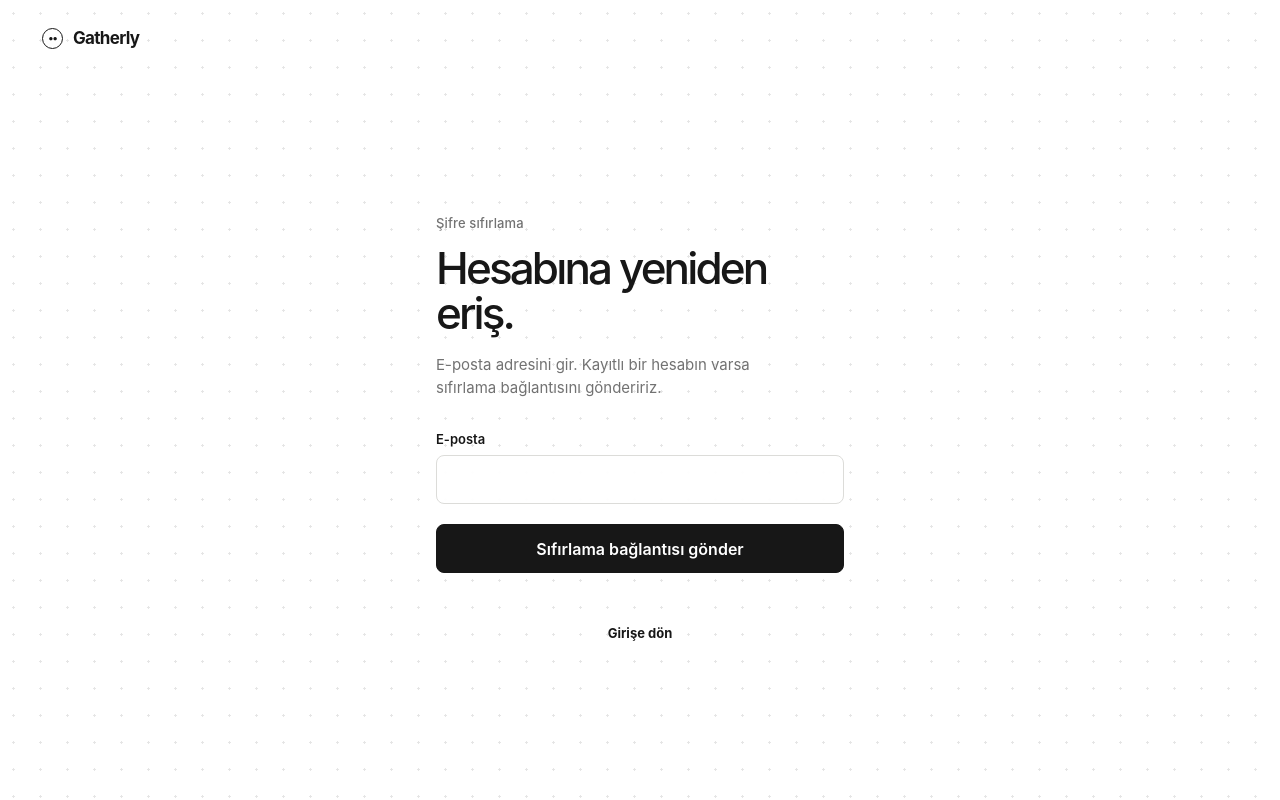
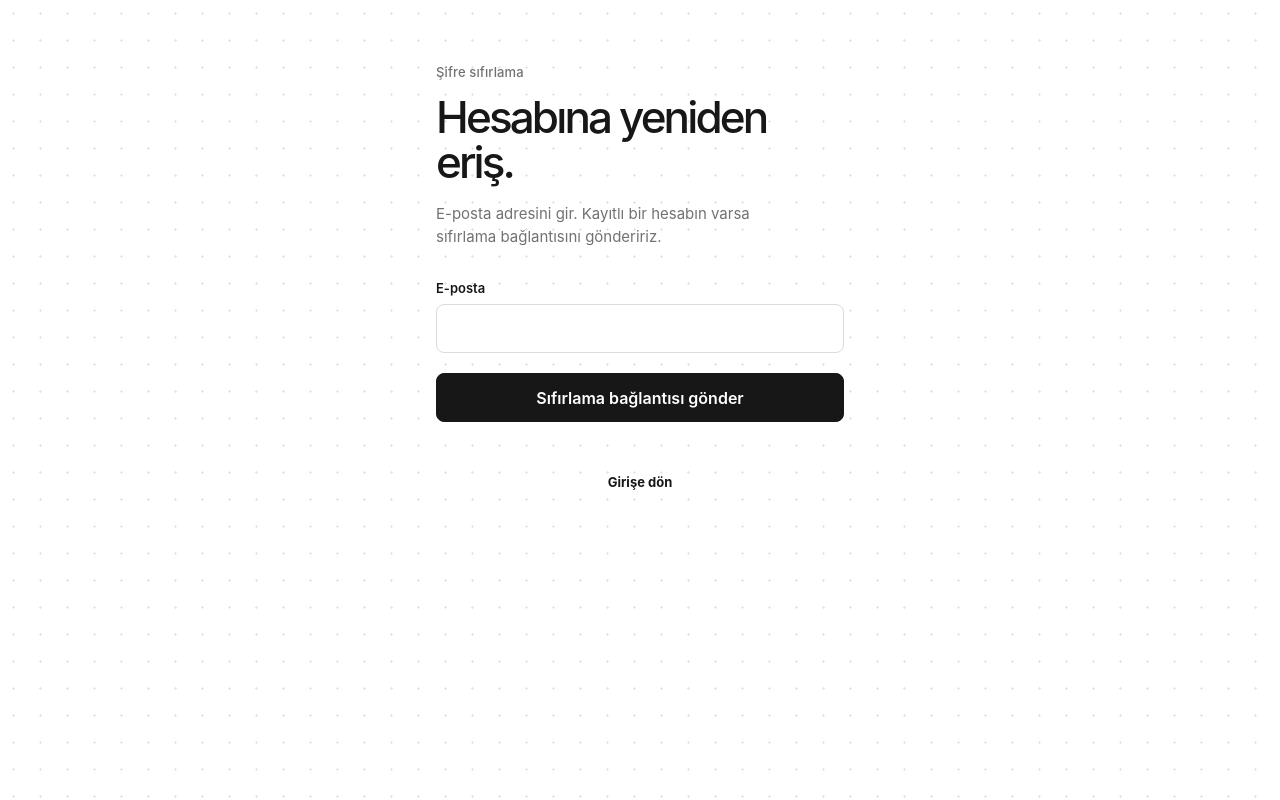
Before and after one commit to canyavuzdb/Gatherly, a Next.js app in the folder apps/web/: page /forgot-password in a window 1280 px wide. Built offline with nearby package versions, Linux system fonts and the light colour scheme; no server answers.

Commit message:
fix(auth-ui): simplify password reset header

```diff
--- a/apps/web/src/app/forgot-password/page.tsx
+++ b/apps/web/src/app/forgot-password/page.tsx
@@ -24,7 +24,6 @@ export default function ForgotPasswordPage() {
   }
 
   return <main className="auth-page">
-    <div className="auth-brand"><div className="wordmark" aria-label="Gatherly"><span className="wordmark-mark">••</span>Gatherly</div></div>
     <section className="auth-stage" aria-labelledby="forgot-password-title"><div className="auth-card">
       <p className="auth-eyebrow">Şifre sıfırlama</p><h1 className="auth-title" id="forgot-password-title">Hesabına yeniden eriş.</h1>
       <p className="auth-description">E-posta adresini gir. Kayıtlı bir hesabın varsa sıfırlama bağlantısını göndeririz.</p>
```
